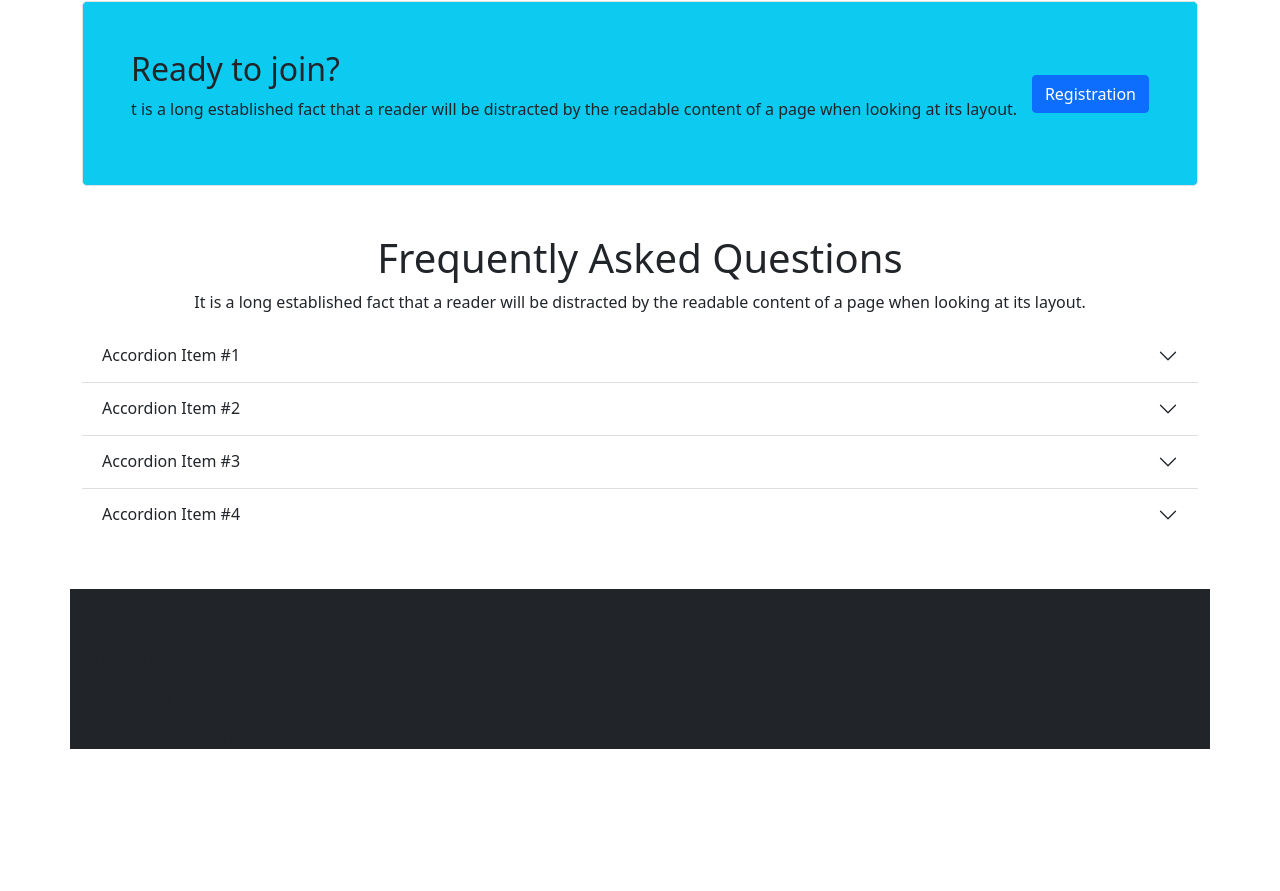
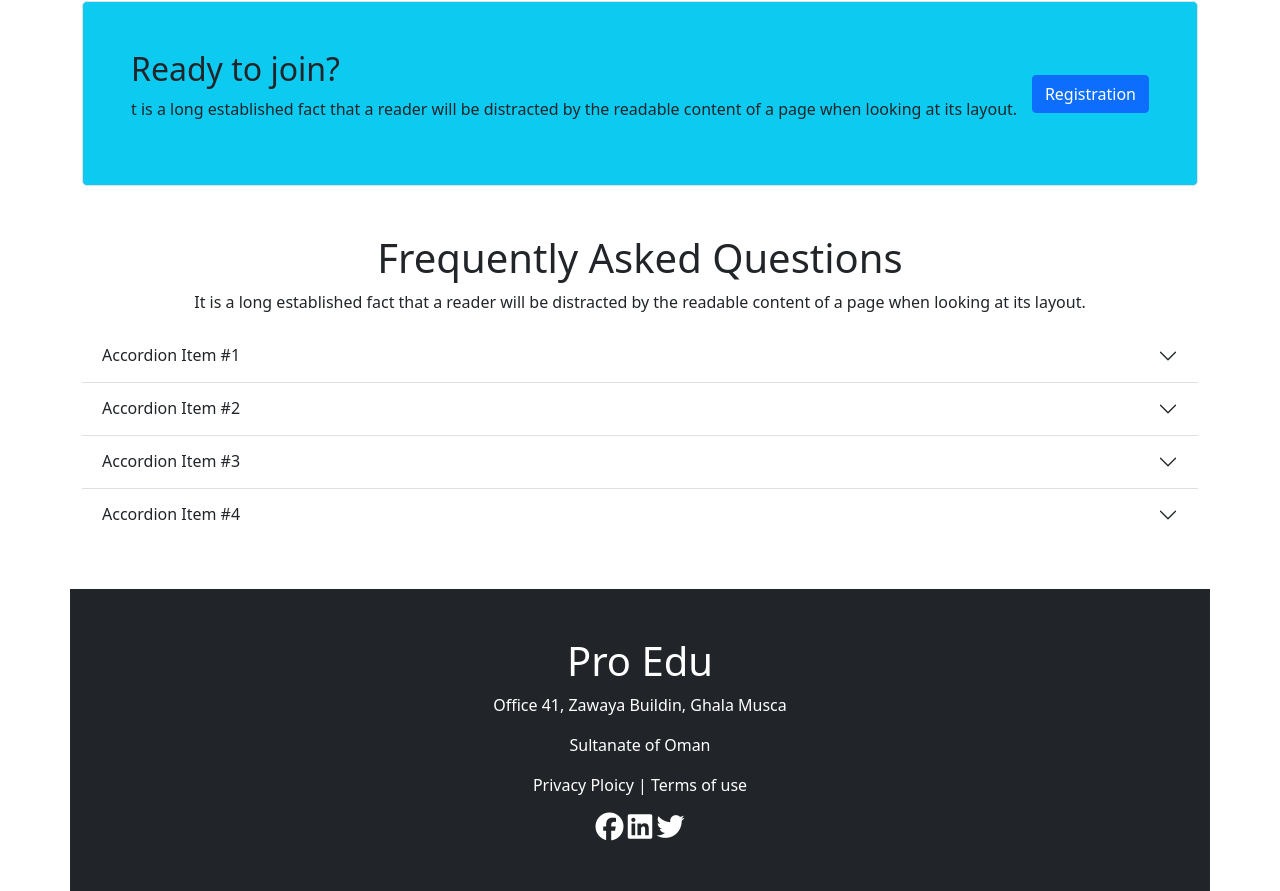
Before and after one commit to alamin-18/tech-education, a plain HTML site: page index.html in a window 1280 px wide. Shown: the part 1654-2545 px from the top of the page. Before the commit the page ends 2419 px from the top, so only its background shows below. Drawn offline with nearby package versions, Linux system fonts and the light colour scheme.

Commit message:
footer added

```diff
--- a/index.html
+++ b/index.html
@@ -309,12 +309,15 @@
     <!-- main ends -->
 
     <!-- footer start -->
-    <footer class="container bg-dark">
-        <div>
+    <footer class="container bg-dark p-5 text-center">
+        <div class="text-white ">
             <h1>Pro Edu</h1>
             <p>Office 41, Zawaya Buildin, Ghala Musca</p>
             <p>Sultanate of Oman</p>
             <p>Privacy Ploicy  |   Terms of use</p>
+            <a class="text-white" href=""><i class="fa-brands fa-facebook fs-3"></i></a>
+            <a class="text-white" href=""><i class="fa-brands fa-linkedin fs-3"></i></a>
+            <a class="text-white" href=""><i class="fa-brands fa-twitter fs-3"></i></a>
 
         </div>
     </footer>
```
